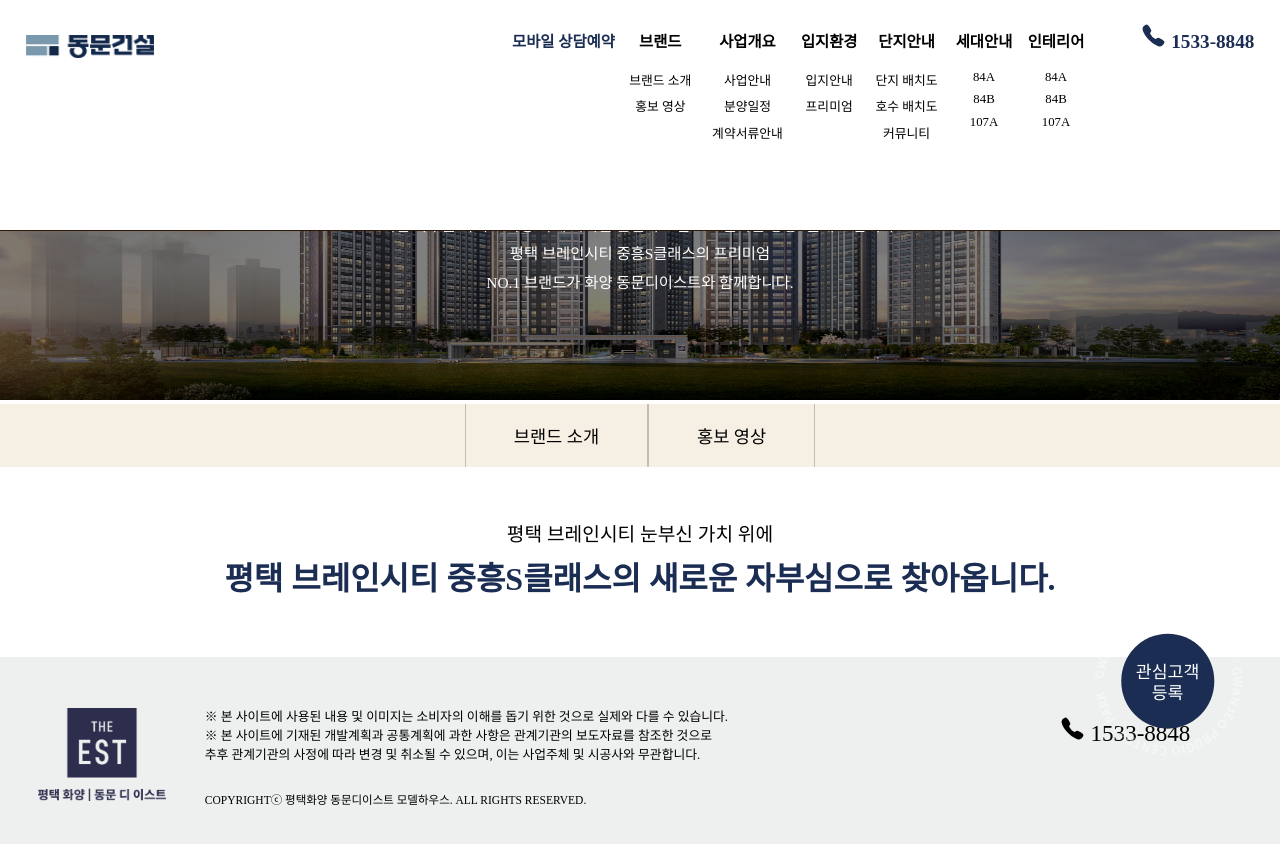
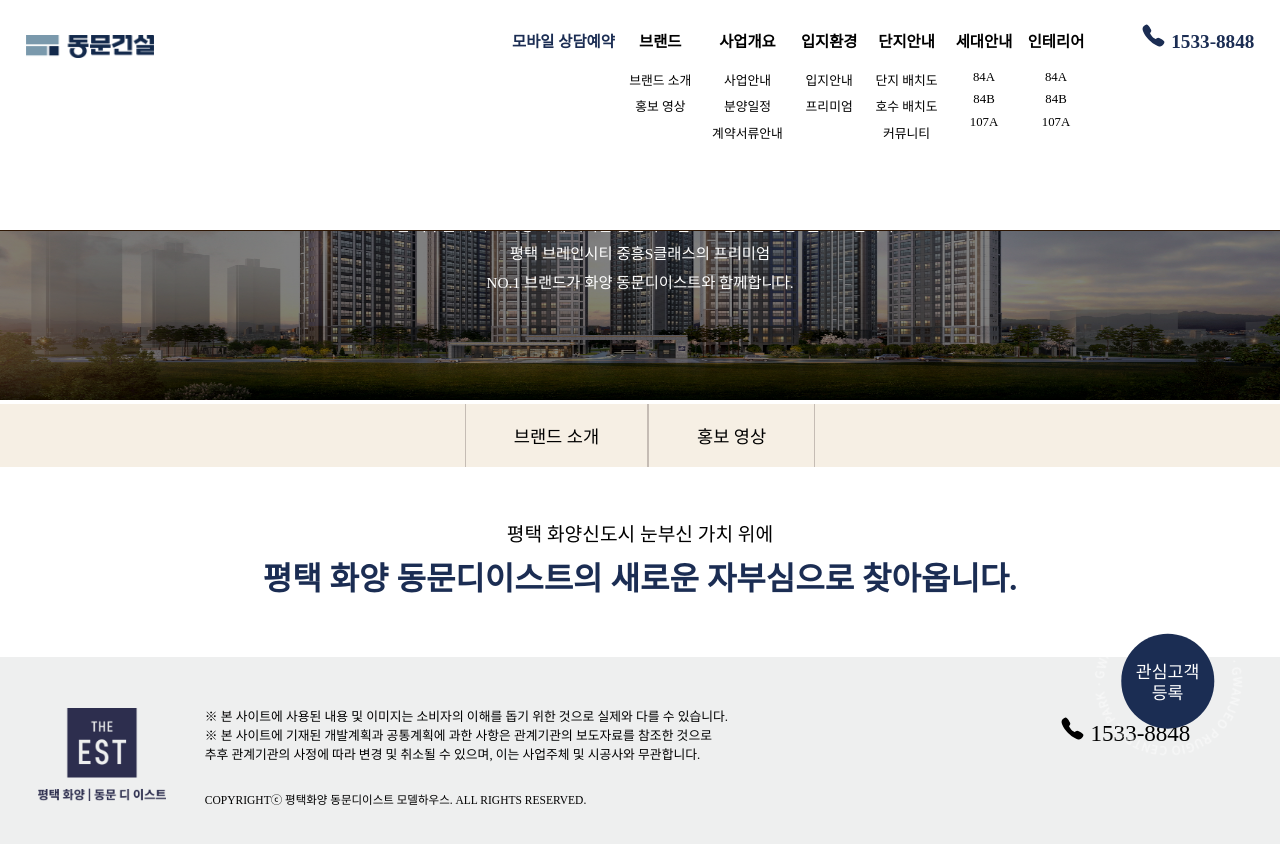
Before and after one commit to parkjihun22/dong-mun-dest, a React (Create React App) app: page /Brand/video in a window 1280 px wide. Shown: the top 844 px of the page. Built offline with nearby package versions, Linux system fonts and the light colour scheme; a web font is replaced by a local one.

Commit message:
feat : 홍보영상 설명글수정

```diff
--- a/src/pages/Brand/Brand2.jsx
+++ b/src/pages/Brand/Brand2.jsx
@@ -56,8 +56,8 @@
 			<MenuBar contents={menuContents} />
 
 			<div className={styles.textBox}>
-				<div>평택 브레인시티 눈부신 가치 위에</div>
-				<div>평택 브레인시티 중흥S클래스의 새로운 자부심으로 찾아옵니다.</div>
+				<div>평택 화양신도시 눈부신 가치 위에</div>
+				<div>평택 화양 동문디이스트의 새로운 자부심으로 찾아옵니다.</div>
 			</div>
 
 
```
